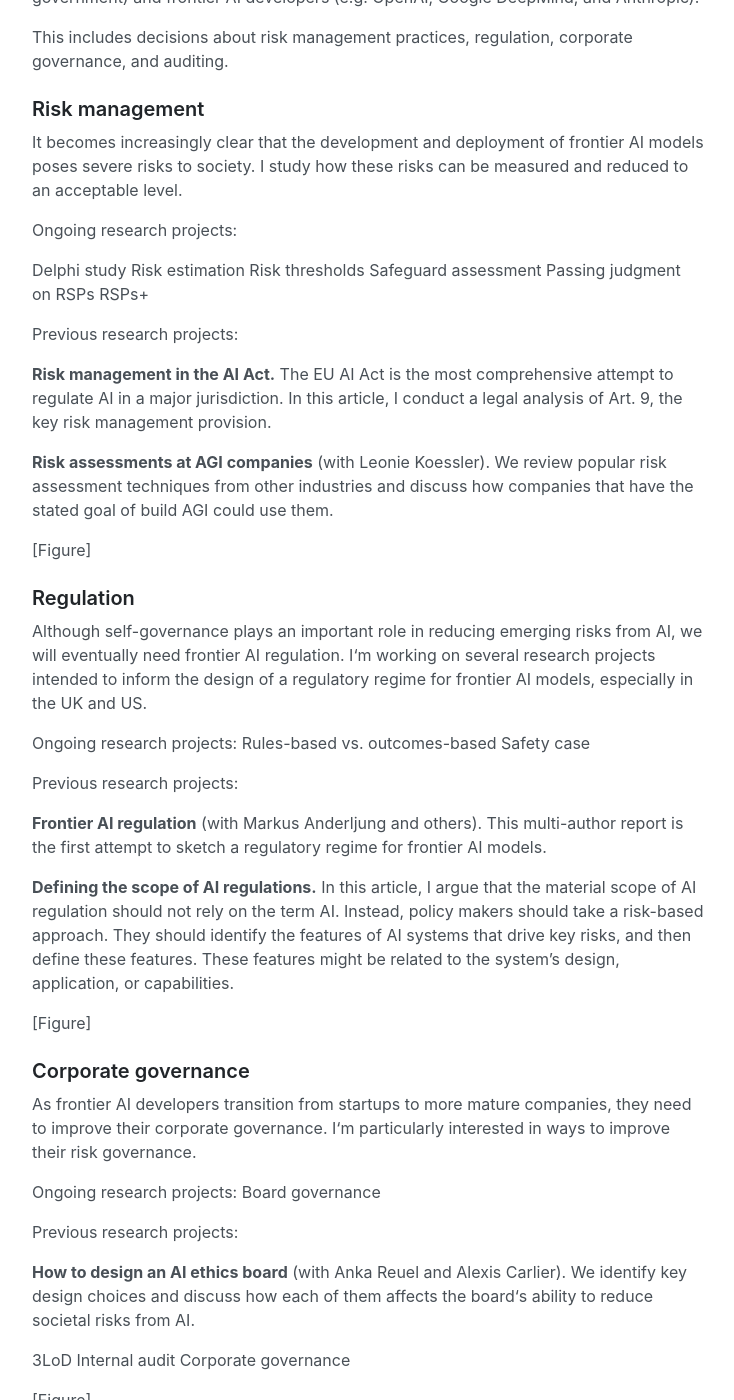
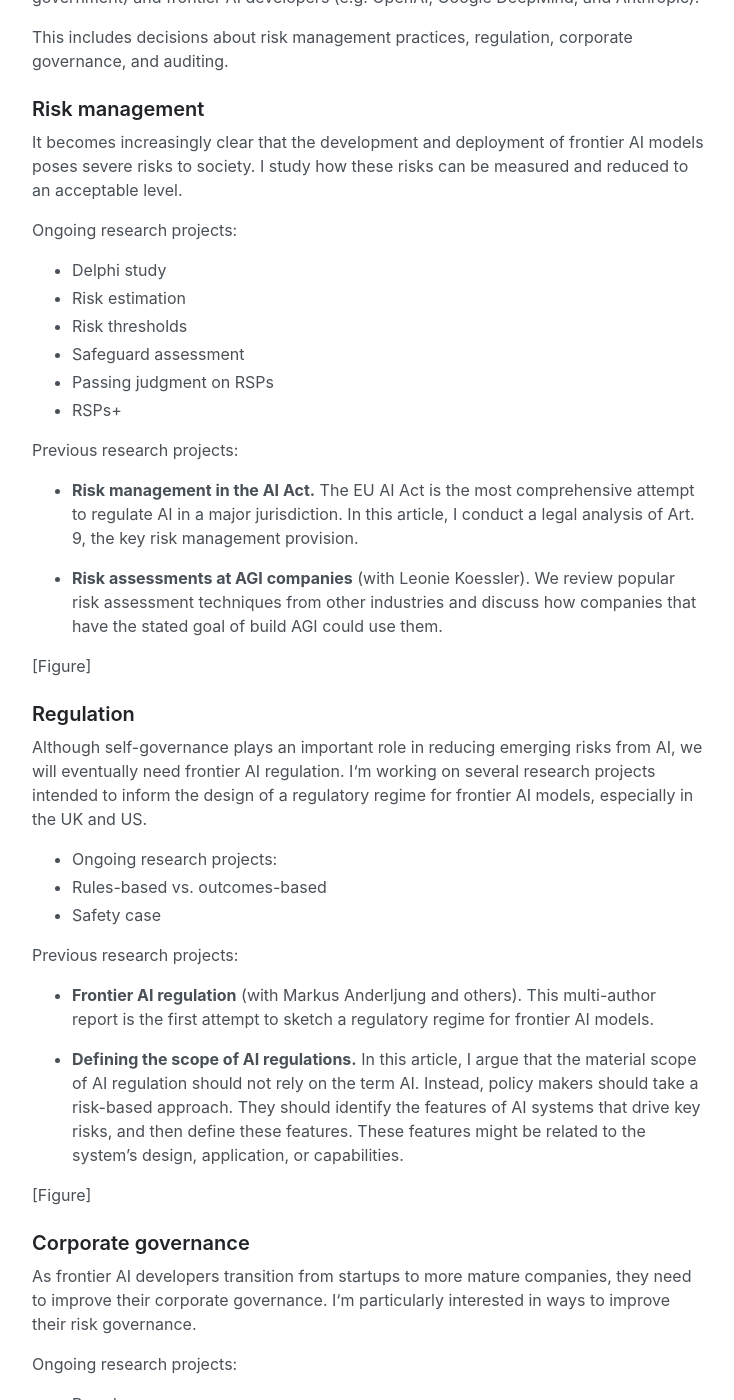
Before and after one commit to jonasschuett/jonasschuett.github.io, a Jekyll site: the page built from _posts/2020-04-04-introduction.md, in a window 1280 px wide and 1400 px high, scrolled down 1269 px. Shown: the whole window, without its empty margins (272-1006 px from the left). Built offline with Jekyll 4.4.1, drawn with Linux system fonts in a browser that asks for light colours; some of the changed text lies outside the part shown.

Commit message:
Update 2020-04-04-introduction.md

```diff
--- a/_posts/2020-04-04-introduction.md
+++ b/_posts/2020-04-04-introduction.md
@@ -31,18 +31,18 @@ It becomes increasingly clear that the development and deployment of frontier AI
 
 Ongoing research projects:
 
-Delphi study
-Risk estimation
-Risk thresholds
-Safeguard assessment
-Passing judgment on RSPs
-RSPs+
+- Delphi study
+- Risk estimation
+- Risk thresholds
+- Safeguard assessment
+- Passing judgment on RSPs
+- RSPs+
 
 Previous research projects:
 
-**Risk management in the AI Act.** The EU AI Act is the most comprehensive attempt to regulate AI in a major jurisdiction. In this article, I conduct a legal analysis of Art. 9, the key risk management provision.
+- **Risk management in the AI Act.** The EU AI Act is the most comprehensive attempt to regulate AI in a major jurisdiction. In this article, I conduct a legal analysis of Art. 9, the key risk management provision.
 
-**Risk assessments at AGI companies** (with Leonie Koessler). We review popular risk assessment techniques from other industries and discuss how companies that have the stated goal of build AGI could use them.
+- **Risk assessments at AGI companies** (with Leonie Koessler). We review popular risk assessment techniques from other industries and discuss how companies that have the stated goal of build AGI could use them.
 
 [Figure]
 
@@ -50,15 +50,15 @@ Previous research projects:
 
 Although self-governance plays an important role in reducing emerging risks from AI, we will eventually need frontier AI regulation. I‘m working on several research projects intended to inform the design of a regulatory regime for frontier AI models, especially in the UK and US.
 
-Ongoing research projects:
-Rules-based vs. outcomes-based
-Safety case
+- Ongoing research projects:
+- Rules-based vs. outcomes-based
+- Safety case
 
 Previous research projects:
 
-**Frontier AI regulation** (with Markus Anderljung and others). This multi-author report is the first attempt to sketch a regulatory regime for frontier AI models.
+- **Frontier AI regulation** (with Markus Anderljung and others). This multi-author report is the first attempt to sketch a regulatory regime for frontier AI models.
 
-**Defining the scope of AI regulations.** In this article, I argue that the material scope of AI regulation should not rely on the term AI. Instead, policy makers should take a risk-based approach. They should identify the features of AI systems that drive key risks, and then define these features. These features might be related to the system’s design, application, or capabilities.
+- **Defining the scope of AI regulations.** In this article, I argue that the material scope of AI regulation should not rely on the term AI. Instead, policy makers should take a risk-based approach. They should identify the features of AI systems that drive key risks, and then define these features. These features might be related to the system’s design, application, or capabilities.
 
 [Figure]
 
@@ -67,15 +67,15 @@ Previous research projects:
 As frontier AI developers transition from startups to more mature companies, they need to improve their corporate governance. I‘m particularly interested in ways to improve their risk governance.
 
 Ongoing research projects:
-Board governance
+- Board governance
 
 Previous research projects:
 
-**How to design an AI ethics board** (with Anka Reuel and Alexis Carlier). We identify key design choices and discuss how each of them affects the board‘s ability to reduce societal risks from AI.
+- **How to design an AI ethics board** (with Anka Reuel and Alexis Carlier). We identify key design choices and discuss how each of them affects the board‘s ability to reduce societal risks from AI.
 
-3LoD
-Internal audit
-Corporate governance
+- 3LoD
+- Internal audit
+- Corporate governance
 
 [Figure]
 
@@ -84,9 +84,9 @@ Corporate governance
 The development and deployment of frontier AI models has significant effects on society. Key governance decisions should therefore not be left to the developers; society needs to have a say. At the minimum, society needs to be informed. A common way to gather information about a model and the governance of its developers is auditing.
 
 Previous research projects:
-Auditing LLMs
-External scrutiny
-AI certification
+- Auditing LLMs
+- External scrutiny
+- AI certification
 
 [Figure]
 
```
